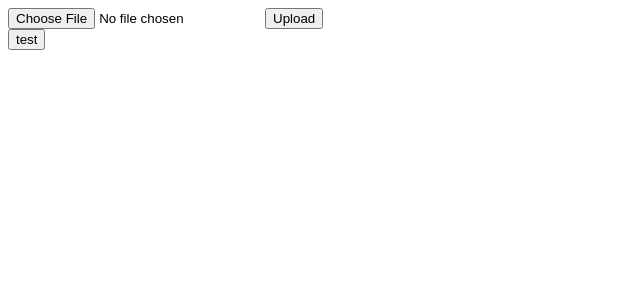
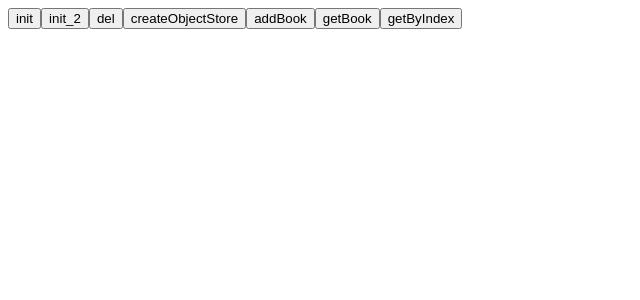
Before and after one commit to ProApe000/learn-react, a React app: page / in a window 1280 px wide. Shown: the top 300 px of the page, without its empty margins (0-640 px from the left). Built offline with nearby package versions, Linux system fonts and the light colour scheme.

Commit message:
feat: indexedDB学习

```diff
--- /dev/null
+++ b/declaration.d.ts
@@ -0,0 +1,4 @@
+declare module "*.module.less" {
+  const classes: { [key: string]: string };
+  export default classes;
+}
--- a/package.json
+++ b/package.json
@@ -12,6 +12,7 @@
   "author": "",
   "license": "ISC",
   "dependencies": {
+    "core-js": "^3.38.1",
     "react": "^18.3.1",
     "react-dom": "^18.3.1"
   },
--- a/public/index.html
+++ b/public/index.html
@@ -11,7 +11,7 @@
 
   <body>
     <div id="app"></div>
-    <form
+    <!-- <form
       action="your-upload-endpoint"
       method="post"
       enctype="multipart/form-data"
@@ -19,8 +19,8 @@
       <input type="file" name="file" />
       <input type="submit" value="Upload" />
     </form>
-    <button id="btn">test</button>
-    <script>
+    <button id="btn">test</button> -->
+    <!-- <script>
       // const url = "https://ife.bytedance.net/cdn/upload";
       const url = "https://housengine.bytedance.net/cdn/upload";
       // const url = "http://localhost:3000/cdn/upload";
@@ -72,6 +72,6 @@
             console.error(e);
           });
       });
-    </script>
+    </script> -->
   </body>
 </html>
--- a/src/App.tsx
+++ b/src/App.tsx
@@ -1,13 +1,41 @@
 // import React from "react";
 import style from "./index.module.less";
 import House from "@/assets/images/avator.png";
-console.log(style);
+import CoverTest from "./CoverTest";
+import { init, delDb, createObjectStore, addBook, getBook, getBookByIndex } from './utils/indexedDB'
+import { useMemo, useState } from "react";
 
 const App = () => {
-  return (
-    <div className={style.wrapper}>
+  const [id, setId] = useState(0)
+  const renderOp = useMemo(() => {
+    return <div>
+      <button type="button" onClick={async () => {
+        await init('db_test', 1)
+      }} >init</button>
+      <button type="button" onClick={() => init('db_test', 2)}>init_2</button>
+      <button type="button" onClick={() => delDb('db_test')}>del</button>
+      <button type="button" onClick={() => createObjectStore("book")}>createObjectStore</button>
+      <button type="button" onClick={async () => {
+        await addBook({
+          id,
+          name: 'book' + id,
+          price: id % 2
+        })
+        setId(id + 1)
+      }}>addBook</button>
+      <button type="button" onClick={async () => {
+        const book = await getBook(2)
+        console.log('getBook', book);
+      }} >getBook</button>
+      <button type="button" onClick={
+        async () => {
+          const book = await getBookByIndex()
+          console.log('getBook', book);
+        }
+      } >getByIndex</button>
     </div>
-  );
+  }, [id])
+  return <CoverTest>{renderOp}</CoverTest>;
 };
 
 export default App;
--- /dev/null
+++ b/src/CoverTest/index.tsx
@@ -0,0 +1,7 @@
+import React from "react";
+
+const CoverTest = ({ children }: { children: React.JSX.Element }) => {
+  return <div>{children}</div>;
+};
+
+export default CoverTest;
--- /dev/null
+++ b/src/utils/indexedDB.ts
@@ -0,0 +1,132 @@
+let db: IDBDatabase | undefined;
+let openRequest: IDBOpenDBRequest;
+export function init(name: string, version = 1) {
+  return new Promise((resolve, reject) => {
+    openRequest = indexedDB.open(name, version);
+    openRequest.onsuccess = function (event) {
+      console.log("onsuccess1");
+      db = openRequest?.result;
+      db.onversionchange = function () {
+        db?.close();
+        alert("Database is outdated, please reload the page.");
+      };
+      console.log(db);
+      resolve(db);
+    };
+    openRequest.onupgradeneeded = function (event) {
+      console.log("onupgradeneeded");
+      db = openRequest?.result;
+      if (!db.objectStoreNames.contains("book")) {
+        const books = db.createObjectStore("book", { keyPath: "id" });
+        books.createIndex("price_idx", "price", { unique: false });
+      }
+      // switch (event?.oldVersion) {
+      //   case 0:
+      //     db.createObjectStore(objectStore.name, {
+      //       keyPath: objectStore.keyPath ?? "id",
+      //     });
+      //     break;
+      //   default:
+      //     break;
+      // }
+      console.log("onupgradeneeded", event?.oldVersion);
+    };
+
+    openRequest.onerror = function (event) {
+      console.log("onerror1");
+      reject(new Error("indexedDB open error"));
+    };
+  });
+}
+
+export function delDb(name: string) {
+  return new Promise((resolve, reject) => {
+    const deleteRequest = indexedDB.deleteDatabase(name);
+    console.log("deleteRequest", deleteRequest);
+    deleteRequest.onsuccess = function () {
+      console.log("delDb onsuccess");
+      resolve(true);
+    };
+    deleteRequest.onerror = function () {
+      console.log("delDb onerror");
+      reject(new Error("delDb error"));
+    };
+  });
+}
+export function createObjectStore(name: string, keyPath?: string) {
+  let objectStore: IDBObjectStore | null = null;
+  if (db) {
+    objectStore = db.createObjectStore(name, { keyPath: keyPath ?? "id" });
+  }
+  console.log("objectStore", objectStore);
+  return objectStore;
+}
+export type Book = {
+  id: number;
+  name: string;
+  price: number;
+};
+export function addBook(book: Book) {
+  console.log("wc", db, book);
+  return new Promise((resolve, reject) => {
+    if (db) {
+      const transaction = db.transaction(["book"], "readwrite");
+      transaction.oncomplete = function () {
+        console.log("transaction oncomplete");
+      };
+      transaction.onabort = function () {
+        console.log("Error", transaction.error);
+      };
+      const books = transaction.objectStore("book");
+      const req = books.add(book);
+      req.onsuccess = function () {
+        resolve(req.result);
+      };
+      req.onerror = function (event) {
+        if (req?.error?.name === "ConstraintError") {
+          event.preventDefault();
+          // reject(new Error(req.error?.message));
+        } else {
+          reject(new Error(req.error?.message));
+        }
+      };
+    } else {
+      reject(new Error("数据库不存在"));
+    }
+  });
+}
+export function getBook(id: number) {
+  return new Promise((resolve, reject) => {
+    if (db) {
+      const transaction = db.transaction(["book"], "readonly");
+      const books = transaction.objectStore("book");
+      // const req = books.get(id);
+      // const req = books.getAll(IDBKeyRange.bound(2, 5));
+      const req = books.openCursor();
+      req.onsuccess = function () {
+        resolve(req.result);
+      };
+      req.onerror = function () {
+        reject(new Error(req.error?.message));
+      };
+    } else {
+      reject(new Error("数据库不存在"));
+    }
+  });
+}
+export function getBookByIndex() {
+  return new Promise((resolve, reject) => {
+    if (db) {
+      const transaction = db.transaction(["book"], "readonly");
+      const books = transaction.objectStore("book");
+      const bookIndex = books.index("price_idx");
+      const req = bookIndex.getAll(IDBKeyRange.bound(0, 1));
+      req.onsuccess = function () {
+        resolve(req.result);
+      };
+      req.onerror = function () {
+        reject(new Error(req.error?.message));
+      };
+    }
+  });
+}
```
Also changed, not shown: src/index.module.less.d.ts (deleted, +0 -7 lines), 1 other file (tests, documents, lock files or other folders).
